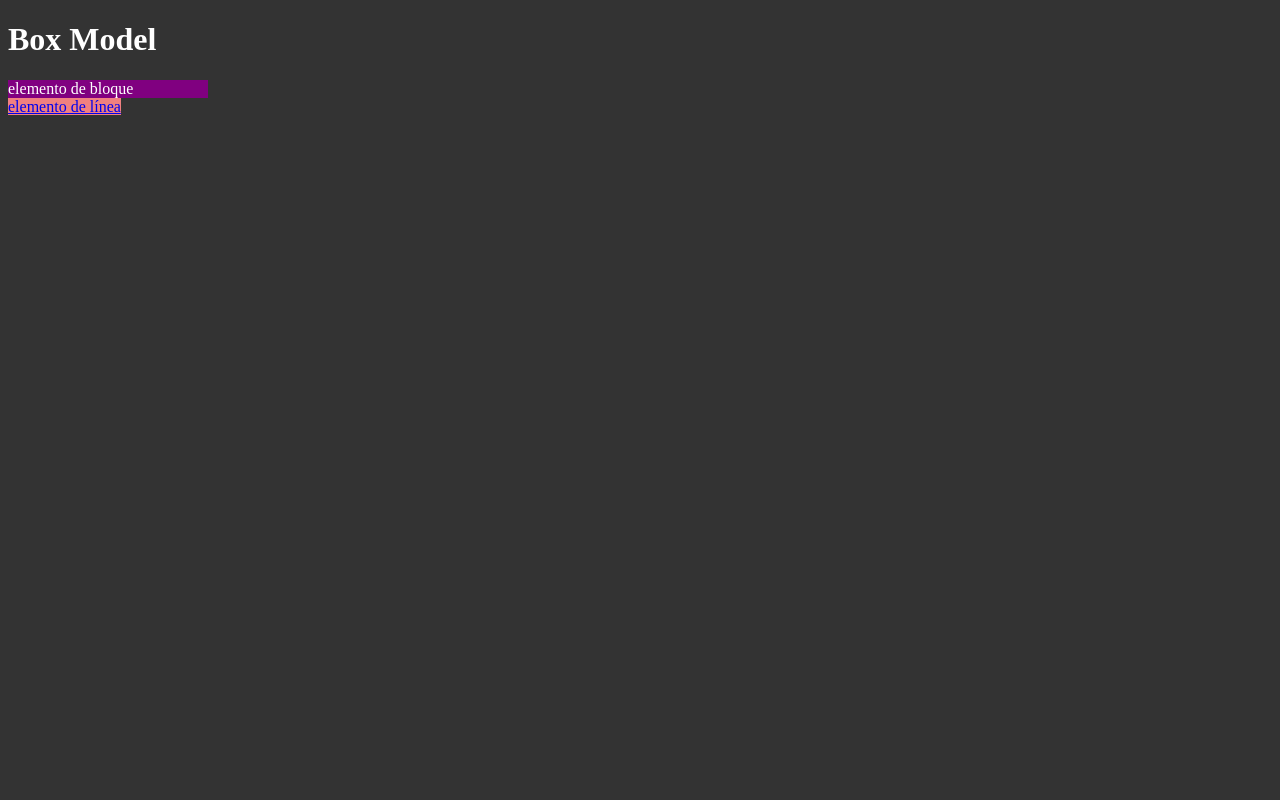
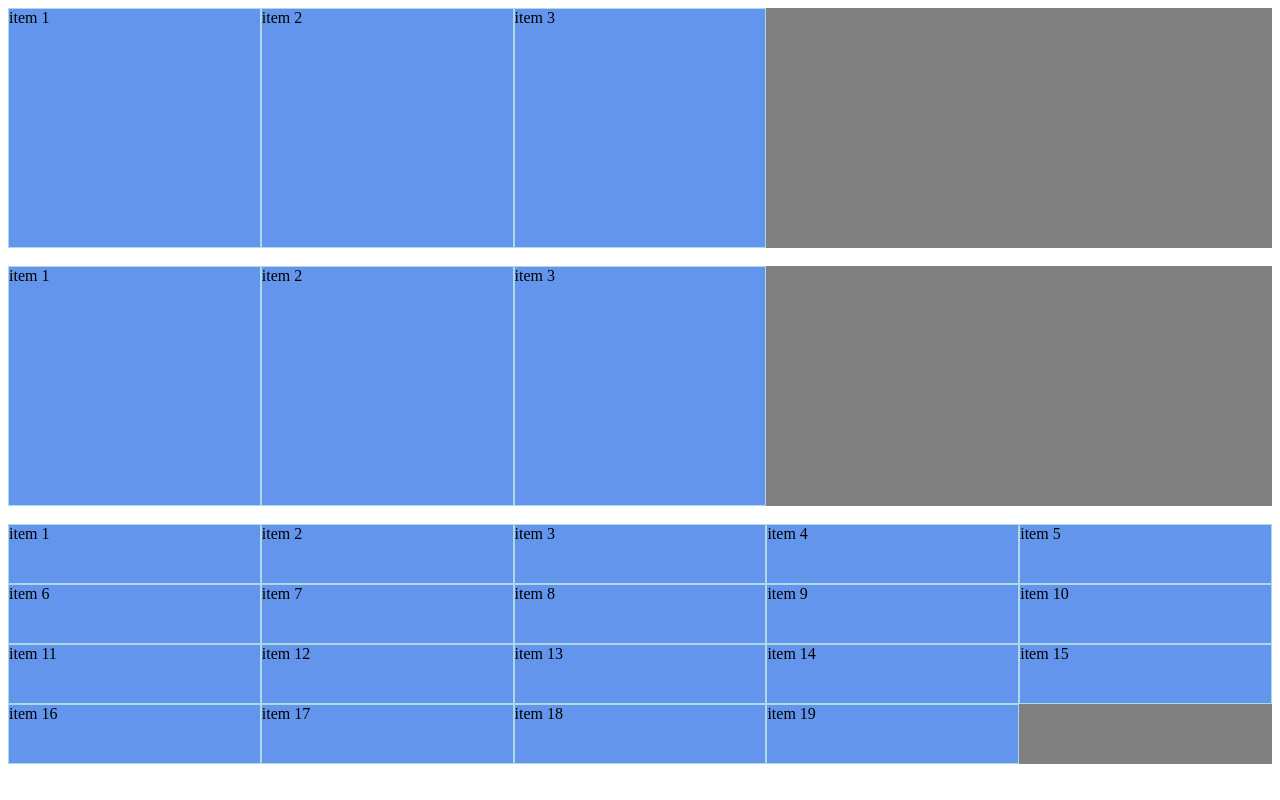
Before and after one commit to Zauverer/flex-box-excercise, a plain HTML site: page index.html in a window 1280 px wide. Drawn offline with Linux system fonts and the light colour scheme.

Commit message:
second commit

```diff
--- a/css/style.css
+++ b/css/style.css
@@ -1,16 +1,18 @@
-body{
-    background-color: #333;
-    color: #fff;
+*,*::after,*::before{
+    box-sizing: border-box;
 }
 
-.block{
-    background-color: purple;
-    width: 200px;
-}
-/*en elemntos en línea no funcionada
-dar dimensiones como width an heigh*/
-
-.inline{
-    background-color: lightcoral;
+.container{
+    background-color: grey;
+    height: 30vh;
+    display: flex;
+    flex-direction: row;
+    flex-wrap: wrap;
 
 }
+
+.item{
+    background-color: cornflowerblue;
+    width: 20%;
+    border: thin solid lightblue;
+}
--- a/index.html
+++ b/index.html
@@ -8,8 +8,39 @@
     <link rel="stylesheet" href="css/style.css">
 </head>
 <body>
-    <h1>Box Model</h1>
-    <div class="block">elemento de bloque</div>
-   <a href="a" class="inline">elemento de línea</a>
+    <section class="container">
+        <article class="item">item 1</article>
+        <article class="item">item 2</article>
+        <article class="item">item 3</article>
+    </section>
+    <br>
+    <section class="container">
+        <article class="item">item 1</article>
+        <article class="item">item 2</article>
+        <article class="item">item 3</article>
+    </section>
+    <br>
+    <section class="container">
+        <article class="item">item 1</article>
+        <article class="item">item 2</article>
+        <article class="item">item 3</article>
+        <article class="item">item 4</article>
+        <article class="item">item 5</article>
+        <article class="item">item 6</article>
+        <article class="item">item 7</article>
+        <article class="item">item 8</article>
+        <article class="item">item 9</article>
+        <article class="item">item 10</article>
+        <article class="item">item 11</article>
+        <article class="item">item 12</article>
+        <article class="item">item 13</article>
+        <article class="item">item 14</article>
+        <article class="item">item 15</article>
+        <article class="item">item 16</article>
+        <article class="item">item 17</article>
+        <article class="item">item 18</article>
+        <article class="item">item 19</article>
+    </section>
+
 </body>
 </html>
```
